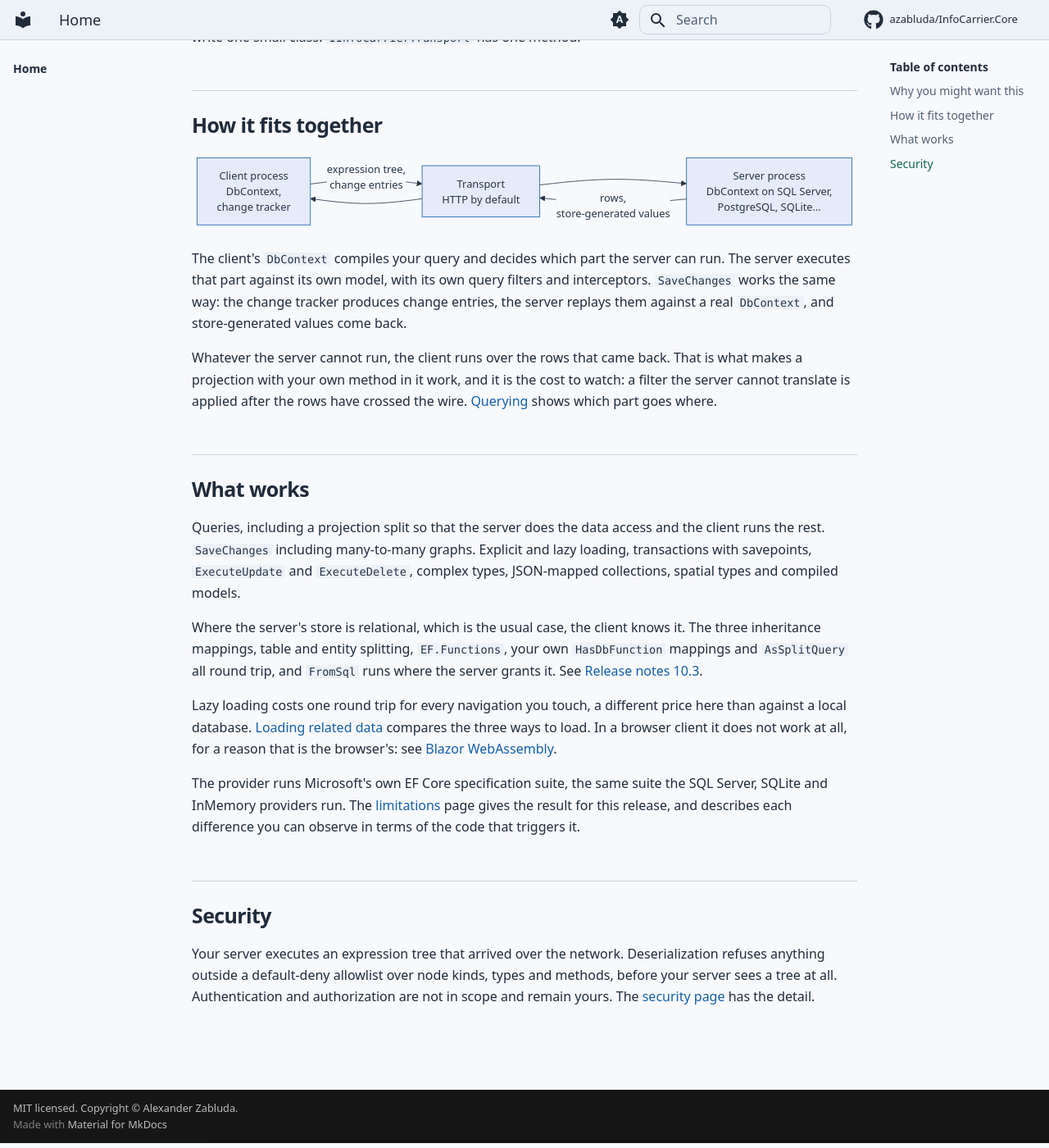
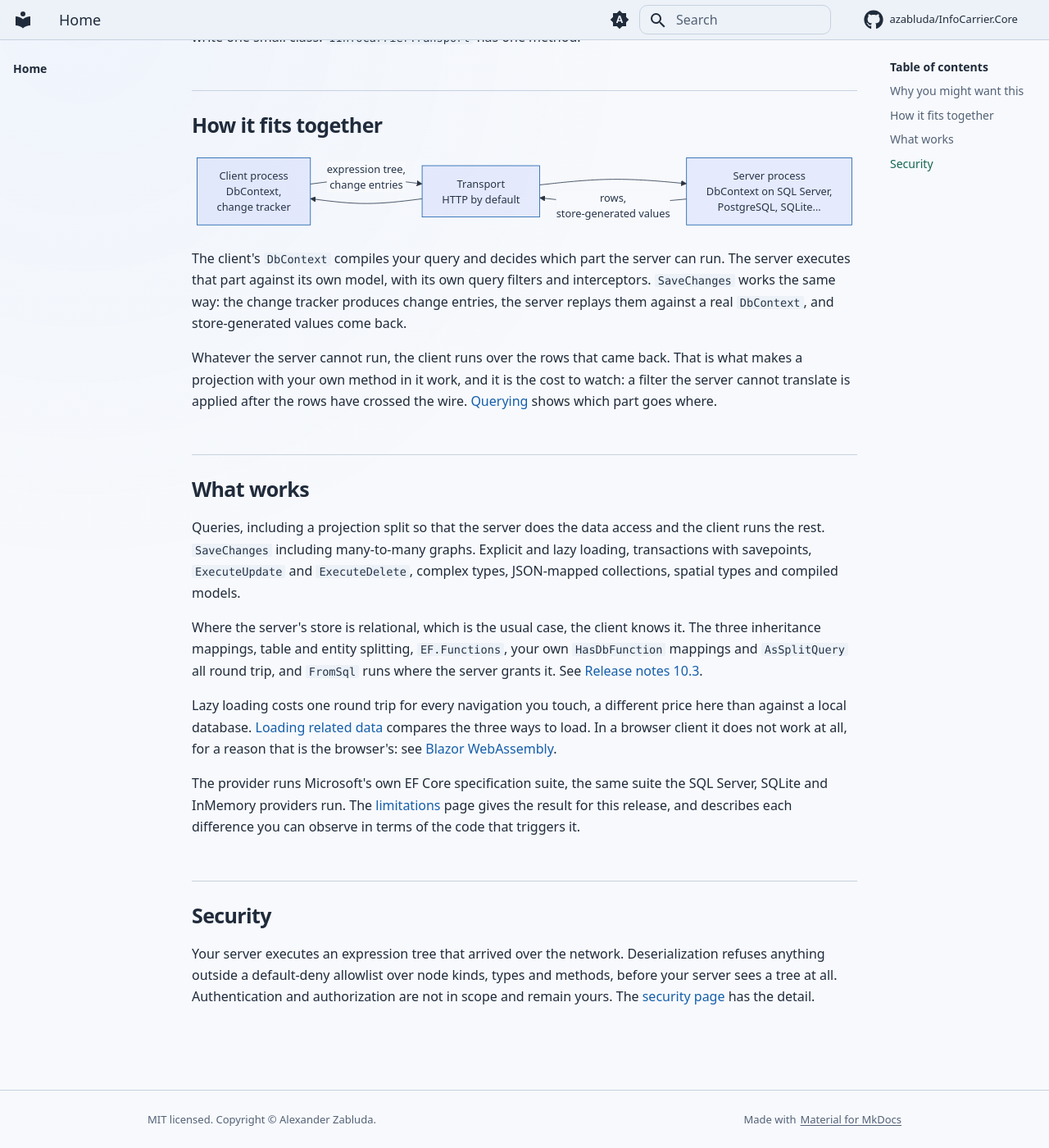
Before and after one commit to azabluda/InfoCarrier.Core, an MkDocs documentation site: the page built from website/docs/index.md, in a window 1280 px wide and 1400 px high, scrolled down 1555 px. Shown: the whole window at 82% size. Built offline with MkDocs 1.6.1 and Material for MkDocs 9.7.7, drawn with Linux system fonts in a browser that asks for light colours; comment, search, counter and statistics services are not loaded.

Commit message:
Step DOCSTYLE2: Refine background motion and footer styling

```diff
--- a/website/docs/assets/stylesheets/documentation.css
+++ b/website/docs/assets/stylesheets/documentation.css
@@ -18,7 +18,9 @@
   --md-code-bg-color: #edf2f8;
   --md-code-fg-color: #263449;
   --md-code-hl-comment-color: #526177;
-  background: radial-gradient(circle at 10% 0%, #447dff0a, transparent 34rem), var(--md-default-bg-color);
+  --ic-glow-blue: #447dff0a;
+  --ic-glow-green: transparent;
+  background: var(--md-default-bg-color);
 }
 
 body[data-md-color-scheme="slate"]:has(.ic-docs) {
@@ -50,16 +52,62 @@
   --md-code-hl-special-color: #78b7ff;
   --md-code-hl-generic-color: #78b7ff;
   --md-code-hl-variable-color: #78b7ff;
-  background:
-    radial-gradient(circle at 10% 0%, #447dff24, transparent 34rem),
-    radial-gradient(circle at 95% 8%, #36daa71a, transparent 30rem),
-    var(--md-default-bg-color);
+  --ic-glow-blue: #447dff24;
+  --ic-glow-green: #36daa71a;
+  background: var(--md-default-bg-color);
 }
 
-body:has(.ic-docs),
-body[data-md-color-scheme="slate"]:has(.ic-docs) {
-  background-repeat: no-repeat;
-  background-size: 100% 44rem;
+body:has(.ic-docs) {
+  isolation: isolate;
+}
+
+/* Extend past the viewport so movement cannot expose a gradient edge. */
+body:has(.ic-docs)::before,
+body:has(.ic-docs)::after {
+  position: fixed;
+  inset: -3rem;
+  z-index: -1;
+  pointer-events: none;
+  content: "";
+}
+
+body:has(.ic-docs)::before {
+  background: radial-gradient(circle at 10% 3rem, var(--ic-glow-blue), transparent 34rem);
+}
+
+body:has(.ic-docs)::after {
+  z-index: -2;
+  background: radial-gradient(circle at 95% 6.5rem, var(--ic-glow-green), transparent 30rem);
+}
+
+@media (prefers-reduced-motion: no-preference) {
+  @supports (animation-timeline: scroll(root block)) {
+    body:has(.ic-docs)::before,
+    body:has(.ic-docs)::after {
+      animation-duration: auto;
+      animation-timing-function: linear;
+      animation-fill-mode: both;
+      animation-timeline: scroll(root block);
+    }
+
+    body:has(.ic-docs)::before {
+      animation-name: ic-glow-blue-drift;
+    }
+
+    body:has(.ic-docs)::after {
+      animation-name: ic-glow-green-drift;
+    }
+  }
+}
+
+@keyframes ic-glow-blue-drift {
+  from { transform: translate3d(-1rem, -.5rem, 0); }
+  to { transform: translate3d(1rem, 1.25rem, 0); }
+}
+
+@keyframes ic-glow-green-drift {
+  from { transform: translate3d(1rem, 1rem, 0); }
+  to { transform: translate3d(-1.25rem, -1rem, 0); }
 }
 
 body:has(.ic-docs) .md-header {
@@ -96,6 +144,50 @@
 
 body:has(.ic-docs) .md-search__input::placeholder {
   color: var(--md-default-fg-color--light);
+}
+
+body:has(.ic-docs) .md-footer {
+  border-top: 1px solid var(--ic-line);
+  background: transparent;
+}
+
+body:has(.ic-docs) .md-footer-meta {
+  background: transparent;
+}
+
+body:has(.ic-docs) .md-footer-meta__inner.md-grid {
+  width: 100%;
+  max-width: 47.6rem;
+  margin-inline: auto;
+  padding: 1.2rem .8rem;
+}
+
+body:has(.ic-docs) .md-copyright {
+  display: flex;
+  flex-wrap: wrap;
+  gap: .25rem;
+  align-items: baseline;
+  width: 100%;
+  margin: 0;
+  padding: 0;
+  color: var(--md-default-fg-color--light);
+  font-size: .65rem;
+  line-height: 1.7;
+}
+
+body:has(.ic-docs) .md-copyright__highlight {
+  margin-inline-end: auto;
+  color: inherit;
+}
+
+body:has(.ic-docs) .md-copyright a {
+  color: inherit;
+  text-decoration: underline;
+  text-underline-offset: .15em;
+}
+
+body:has(.ic-docs) .md-copyright a:hover {
+  color: var(--ic-accent);
 }
 
 .ic-docs {
@@ -319,6 +411,11 @@
 }
 
 @media (max-width: 44.984375em) {
+  body:has(.ic-docs) .md-copyright__highlight {
+    flex-basis: 100%;
+    margin-inline-end: 0;
+  }
+
   .ic-docs {
     padding-top: .5rem;
   }
```
Also changed, not shown: docs/plans/v10/implementation-plan.md (+6 -0 lines).
